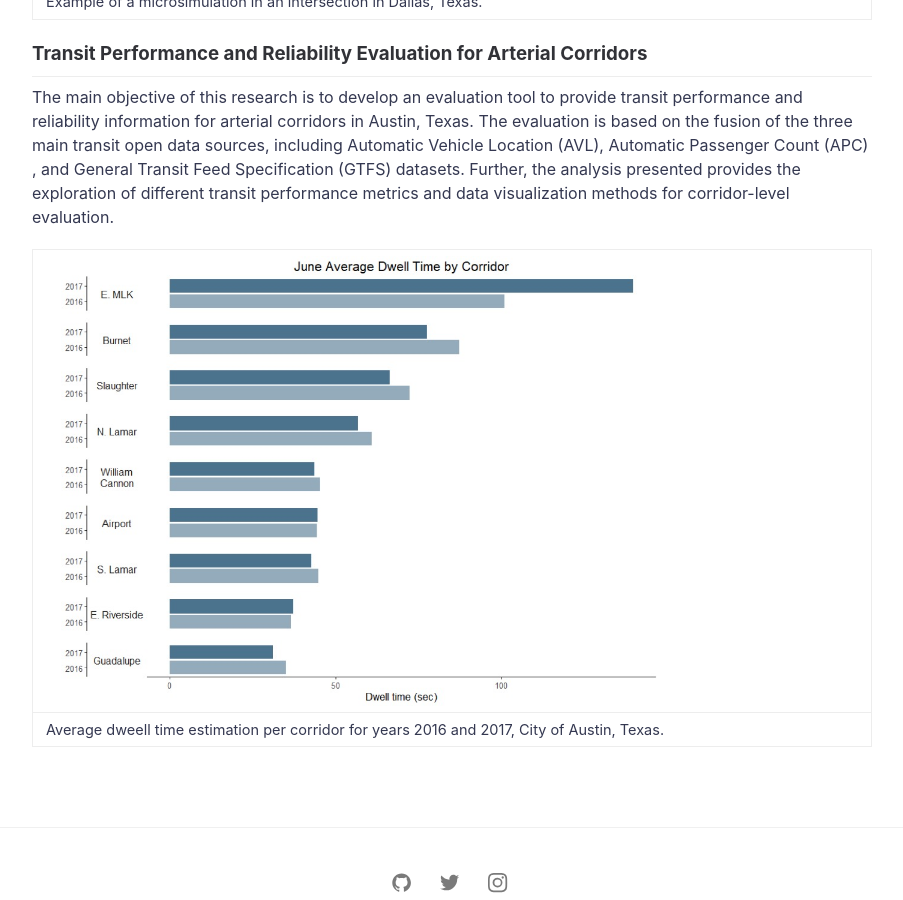
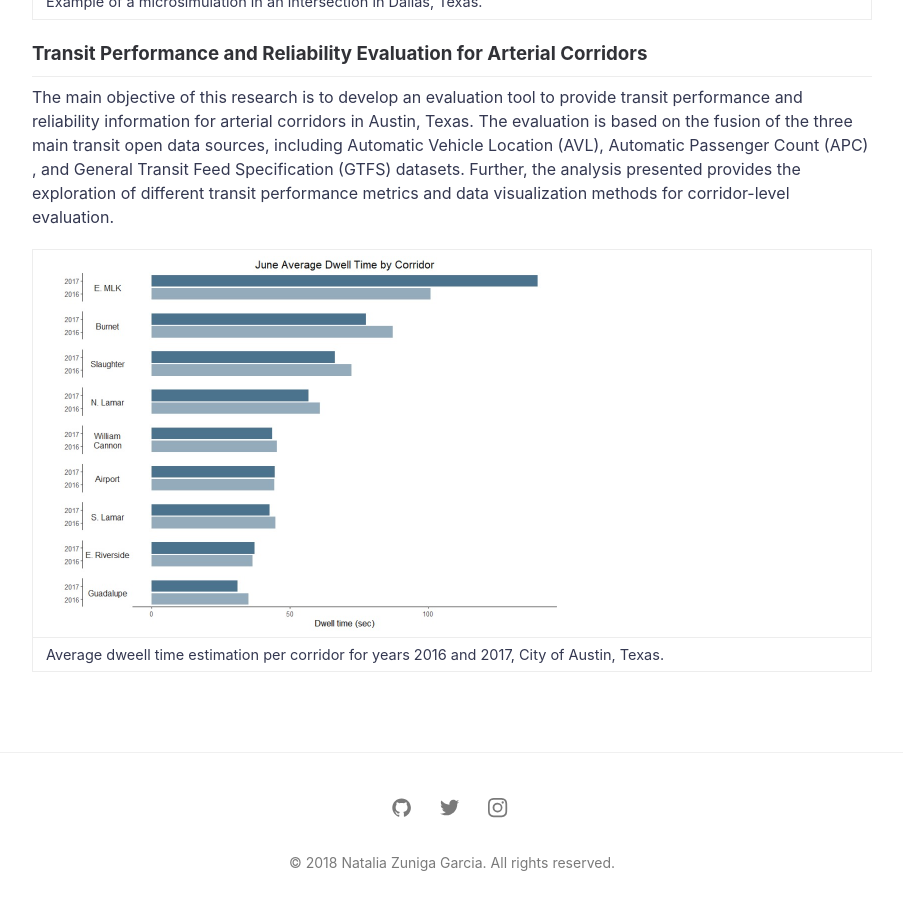
Before and after one commit to nzunigag/nzunigag.github.io, a Jekyll site: the page built from projects.md, in a window 1280 px wide and 900 px high, scrolled down 1728 px. Shown: the whole window, without its empty margins (188-1091 px from the left). Built offline with Jekyll 4.4.1, drawn with Linux system fonts in a browser that asks for light colours.

Commit message:
Update projects.md

```diff
--- a/projects.md
+++ b/projects.md
@@ -25,5 +25,5 @@ ___
 
 The main objective of this research is to develop an evaluation tool to provide transit performance and reliability information for arterial corridors in Austin, Texas. The evaluation is based on the fusion of the three main transit open data sources, including Automatic Vehicle Location (AVL), Automatic Passenger Count (APC) , and General Transit Feed Specification (GTFS)  datasets. Further, the analysis presented provides the exploration of different transit performance metrics and data visualization methods for corridor-level evaluation.
 
-| <img src="../assets/projects/transit.jpg" ALIGN="center" style="margin:0px 15px ; width:600px; height:450px;"/> |
+| <img src="../assets/projects/transit.jpg" ALIGN="center" style="margin:0px 15px ; width:500px; height:375px;"/> |
 Average dweell time estimation per corridor for years 2016 and 2017, City of Austin, Texas.|
```
